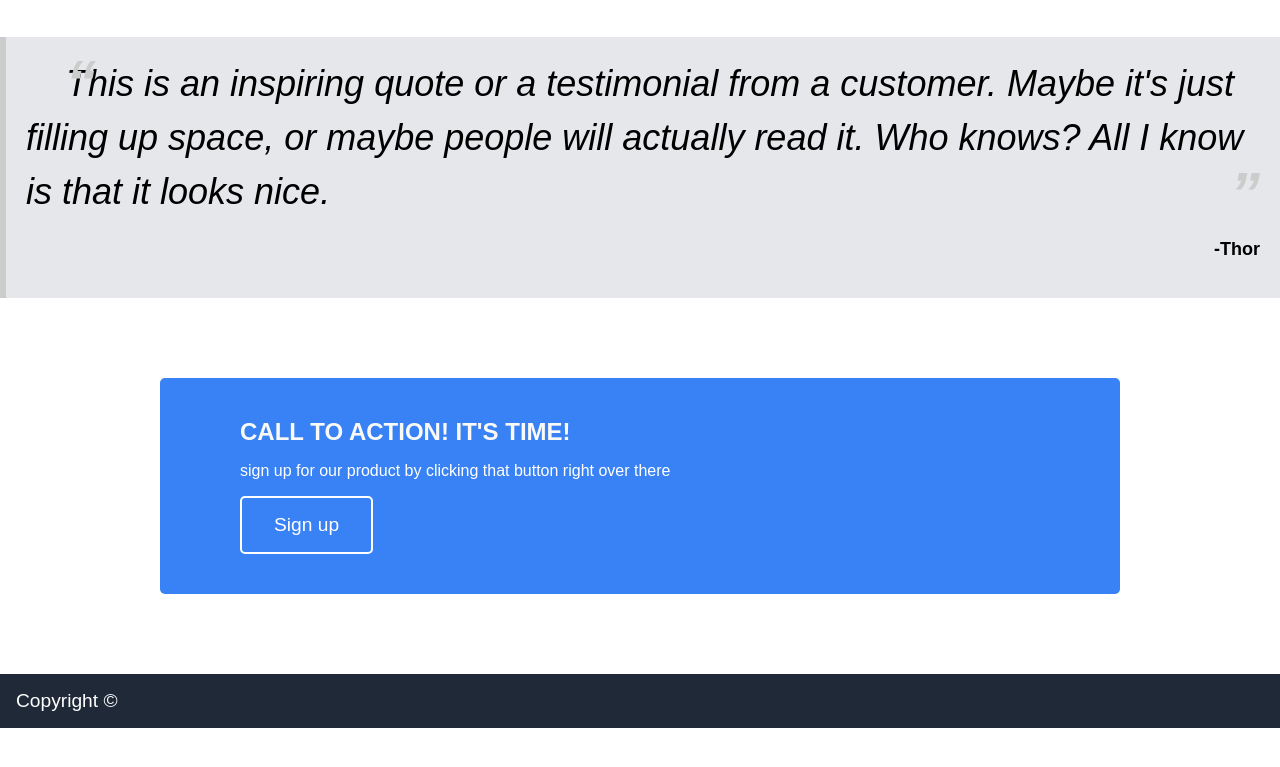
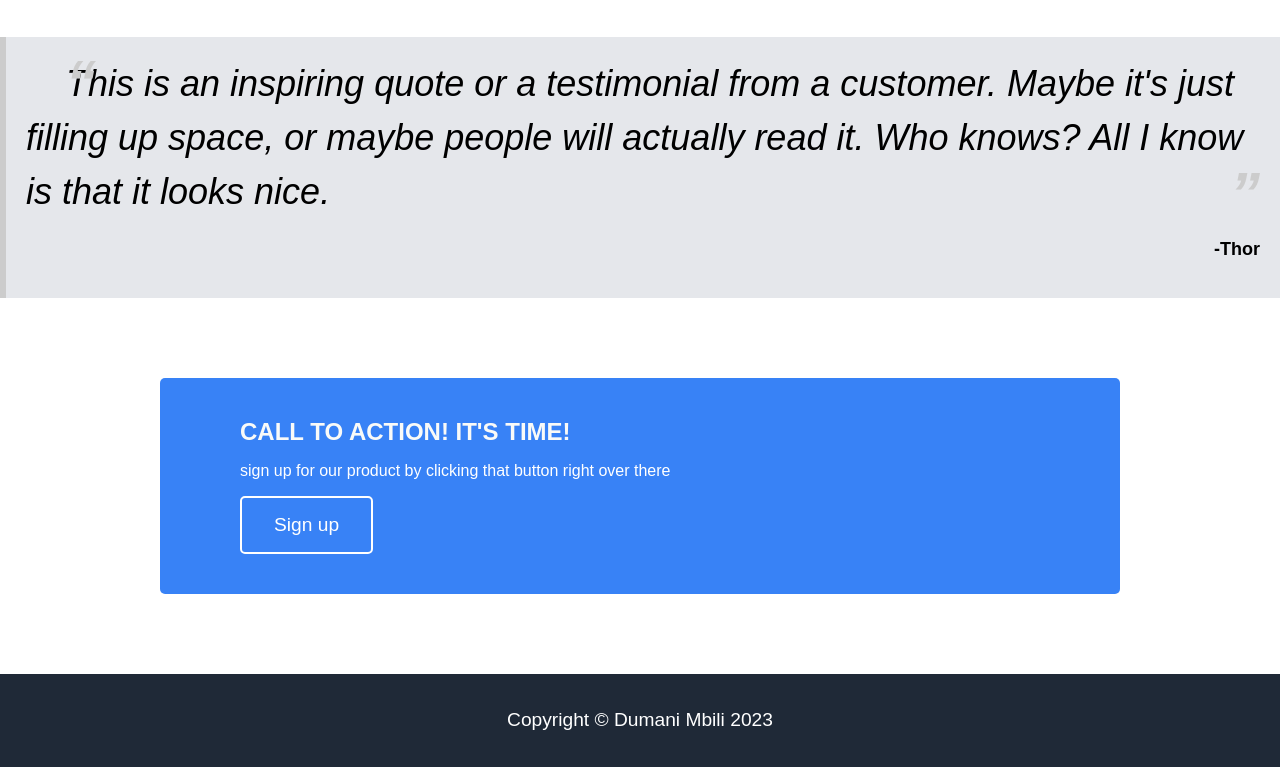
Before and after one commit to DumaniMbili/assignment-css-project, a plain HTML site: page index.html in a window 1280 px wide. Shown: the part 762-1529 px from the top of the page. Before the commit the page ends 1490 px from the top, so only its background shows below. Drawn offline with Linux system fonts and the light colour scheme; a web font is replaced by a local one.

Commit message:
modified html and css

```diff
--- a/css/style.css
+++ b/css/style.css
@@ -232,16 +232,14 @@ button:hover {
 }
 
 /* Style the footer */
-footer {
+.main-footer {
   display: flex;
   flex-direction: row;
   background-color: #1f2937;
   padding: 1rem;
   align-items: center;
-}
-
-footer p {
   margin: 0;
   font-size: 1.2rem;
   color: #fff;
+  justify-content: center;
 }
--- a/index.html
+++ b/index.html
@@ -107,7 +107,7 @@
     <section>
       <div class="footer-section">
         <footer class="main-footer">
-          <p class="footer-text">Copyright &copy;</p>
+          <p class="footer-text">Copyright &copy; Dumani Mbili 2023</p>
         </footer>
       </div>
     </section>
```
